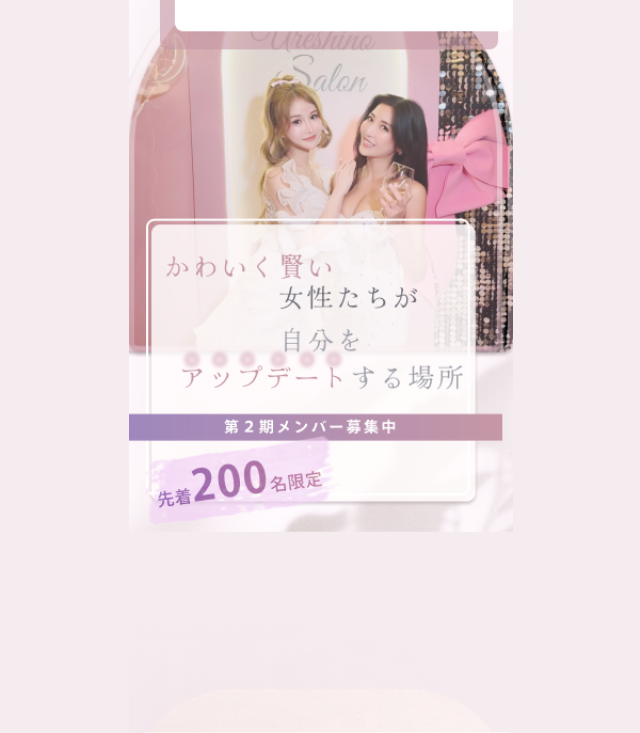
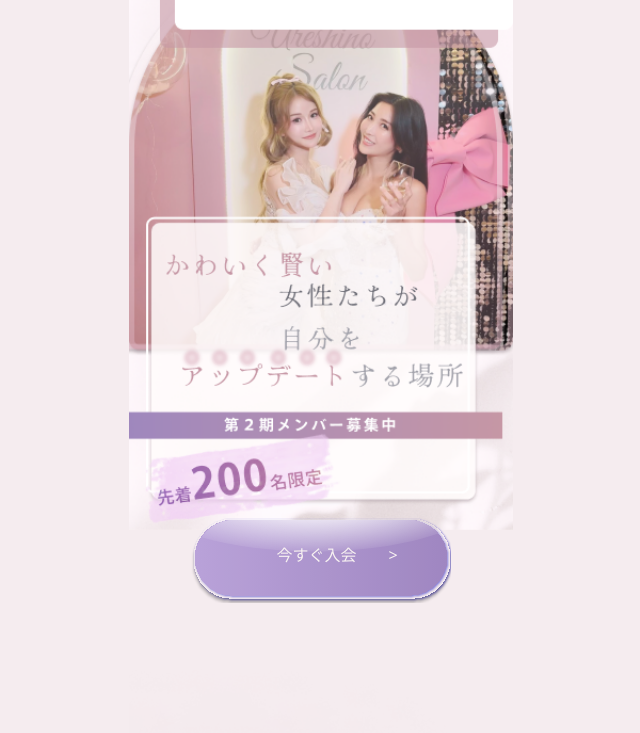
Before and after one commit to mashumashupan/salon, an Astro site: page / in a window 1280 px wide. Shown: the part 10900-11633 px from the top of the page, without its empty margins (319-959 px from the left). Built offline with nearby package versions, Linux system fonts and the light colour scheme; Astro itself is replaced by a stand-in of ours; a web font is replaced by a local one; what tailwindcss-fluid-type would draw is missing.

Commit message:
community

```diff
--- a/src/components/mobile/ureshinosalon/community_mobile.astro
+++ b/src/components/mobile/ureshinosalon/community_mobile.astro
@@ -7,7 +7,7 @@ import communityimage from '~/assets/communityimage.png';
 import star2 from '~/assets/star2.svg';
 import watercolor1_1 from '~/assets/watercolor1_1.png';
 import button from '~/assets/button.svg';
-import bg from '~/assets/community/community_fake.png';
+// import bg from '~/assets/community/community_fake.png';
 import JoinButton from '~/components/common/joinButton.astro';
 ---
 
@@ -15,7 +15,7 @@ import JoinButton from '~/components/common/joinButton.astro';
   id="community"
   class="-mt-48 flex min-h-[977px] flex-col items-center justify-center overflow-hidden"
 >
-  <Image class="bg w-full" src={bg} alt="" />
+  <!-- <Image class="bg w-full" src={bg} alt="" /> -->
   <div class="default-button -mt-16">
     <div class="overlap-9">
       <JoinButton text="　　今すぐ入会　　>" />
--- a/src/components/mobile/ureshinosalon/startyour_mobile.astro
+++ b/src/components/mobile/ureshinosalon/startyour_mobile.astro
@@ -4,13 +4,19 @@ import { Image } from 'astro:assets';
 import layer from '~/assets/layer/layer_startyour.png';
 import startyourimage from '~/assets/startyour/startyourimage.png';
 import bg from '~/assets/startyour/yourjourney_fake.png';
+import JoinButton from '~/components/common/joinButton.astro';
 ---
 
 <div
   id="yourjourney"
-  class="-mt-96 flex min-h-[1648px] flex-col items-center justify-center overflow-hidden"
+  class="-mt-96 flex min-h-[1700px] flex-col items-center justify-center overflow-hidden"
 >
   <Image class="bg w-full" src={bg} alt="" />
+  <div class="default-button -mt-16">
+    <div class="overlap-9">
+      <JoinButton text="　　今すぐ入会　　>" />
+    </div>
+  </div>
 </div>
 <!-- <div class="box">
   <div class="your-journey">
```
